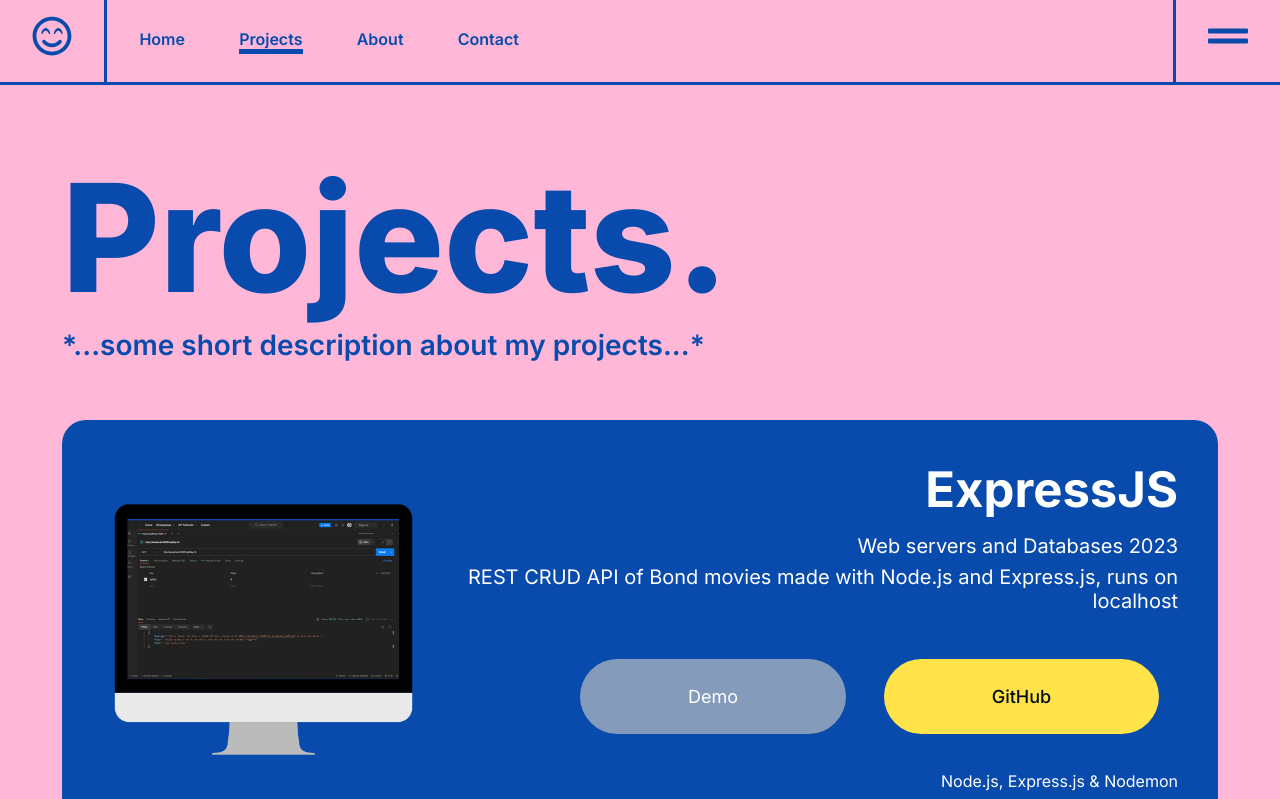
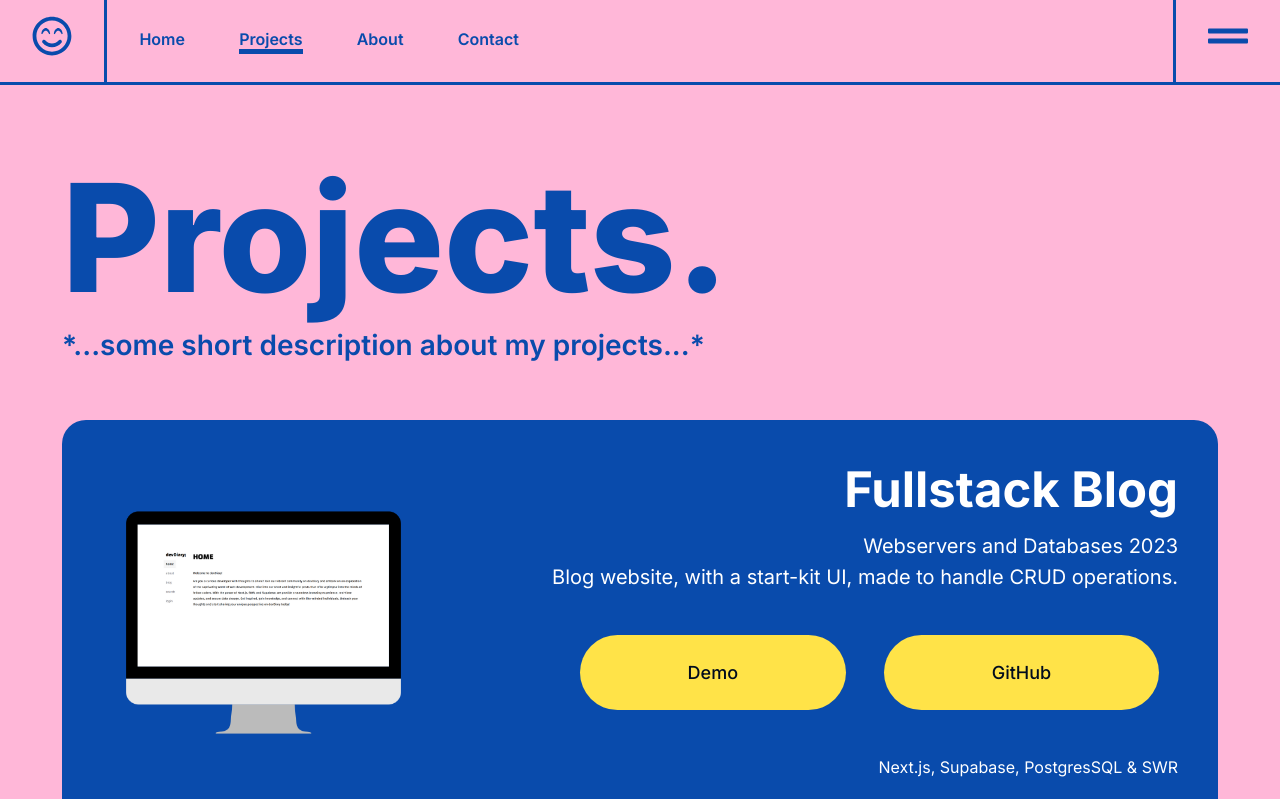
Before and after one commit to idamakela/assign-5, a Next.js app: page /projects in a window 1280 px wide. Shown: the top 799 px of the page. Built offline with nearby package versions, Linux system fonts and the light colour scheme.

Commit message:
updated data, added latest project

```diff
--- a/public/data.js
+++ b/public/data.js
@@ -147,7 +147,7 @@
     },
     {
         title: 'ExpressJS',
-        course: 'Web servers and Databases 2023',
+        course: 'Webservers and Databases 2023',
         desc: 'REST CRUD API of Bond movies made with Node.js and Express.js, runs on localhost',
         tools: 'Node.js, Express.js & Nodemon',
         img: './img/expressJS.png',
@@ -157,6 +157,18 @@
         public: true,
         keywords: [],
     },
+    {
+        title: 'Fullstack Blog',
+        course: 'Webservers and Databases 2023',
+        desc: 'Blog website, with a start-kit UI, made to handle CRUD operations.',
+        tools: 'Next.js, Supabase, PostgresSQL & SWR',
+        img: './img/dev-diary.png',
+        demo: 'https://devdiary-chi.vercel.app/',
+        live: true,
+        github: 'https://github.com/idamakela/devDiary',
+        public: true,
+        keywords: [],
+    },
 ];
 
 export default data;
```
Also changed, not shown: public/img/dev-diary.png (added).
